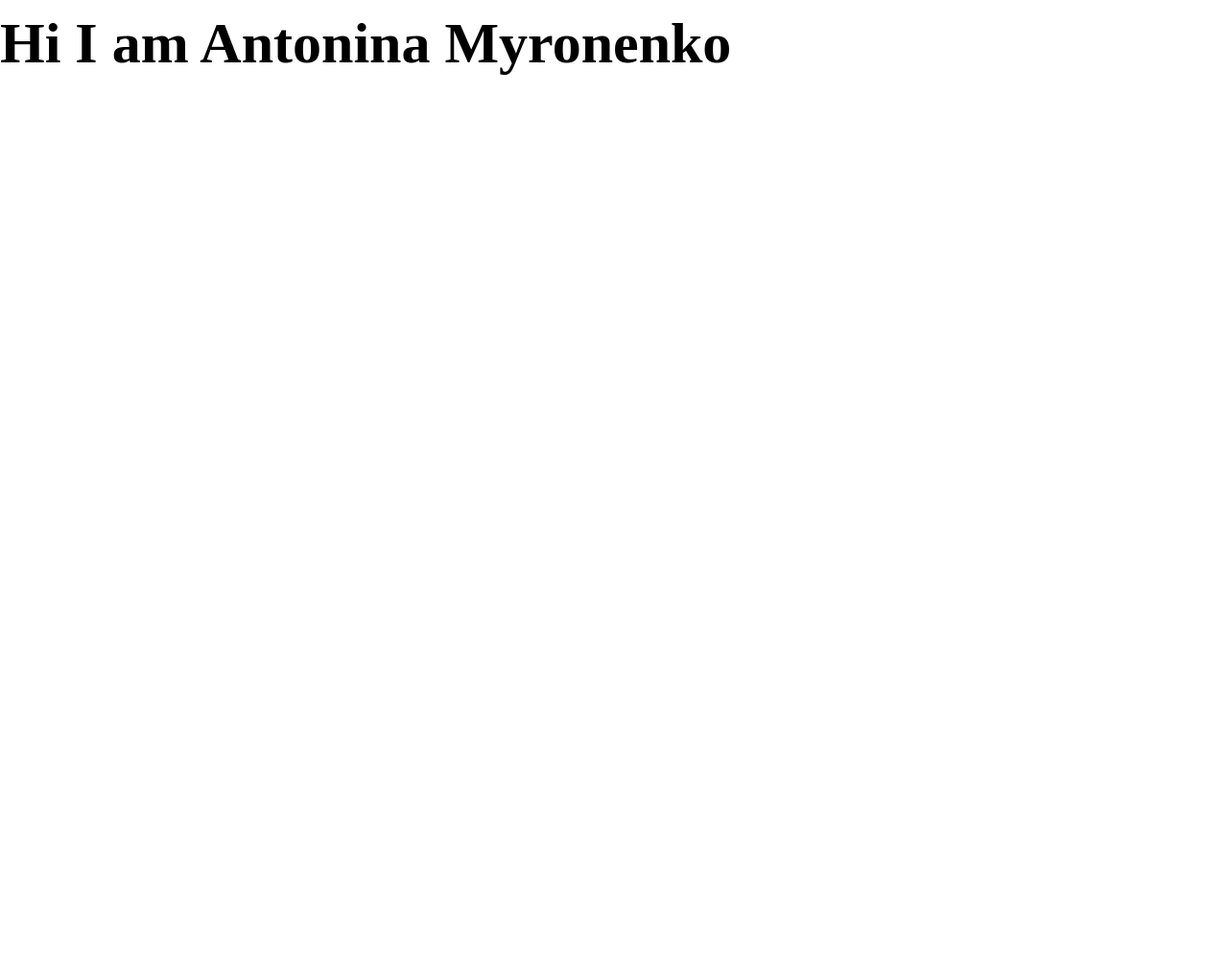
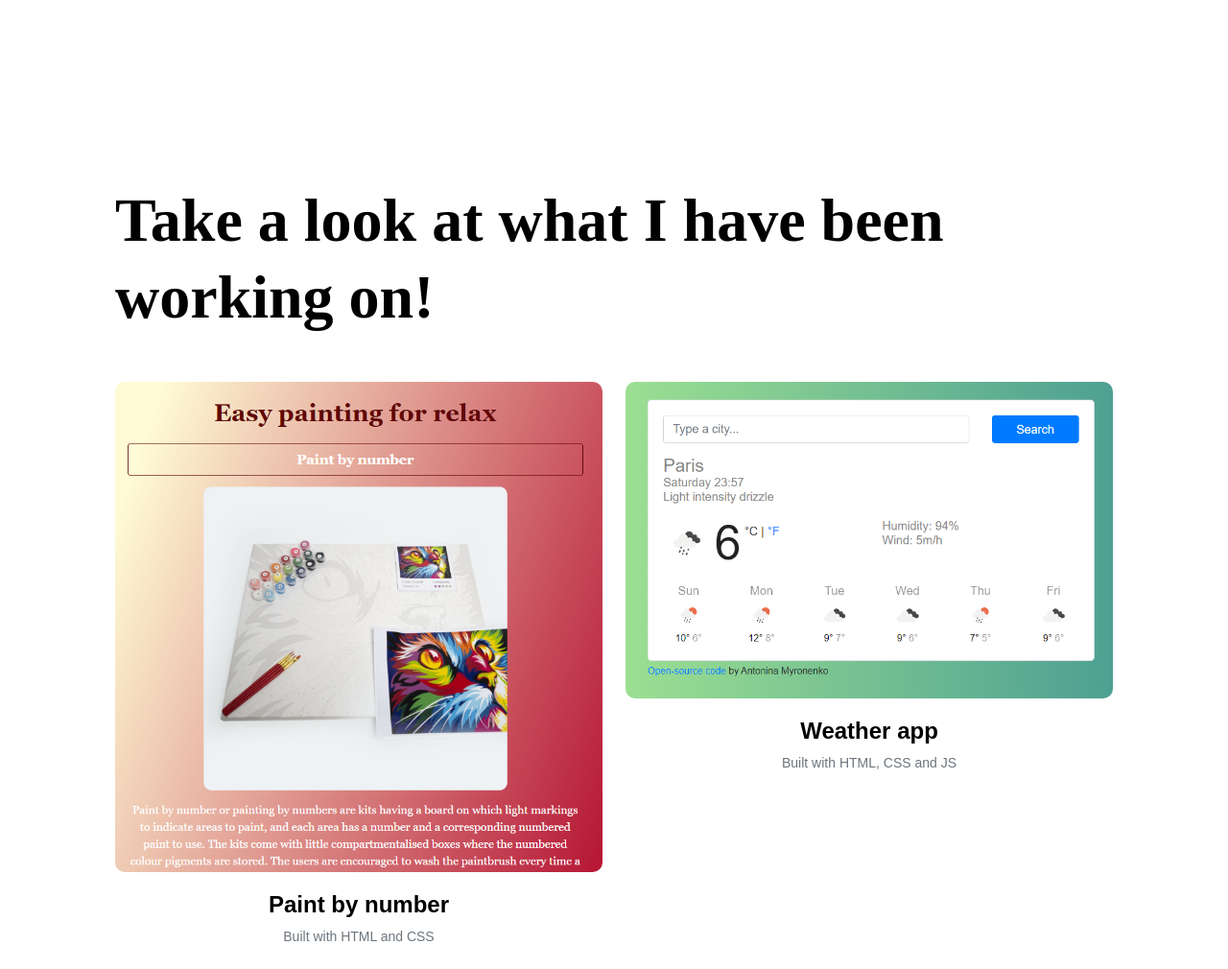
Before and after one commit to AntoninaMyr/my-portfolio, a plain HTML site: page work.html in a window 1280 px wide. Shown: the top 1010 px of the page at 96% size. Before the commit the page ends 800 px from the top, so only its background shows below. Drawn offline with nearby package versions, Linux system fonts and the light colour scheme.

Commit message:
Added page work

```diff
--- a/styles/style.css
+++ b/styles/style.css
@@ -43,21 +43,29 @@ p {
     font-size: 24px;
 }
 
-.about-section {
+.content-container {
     padding: 160px 20px;
 }
-.about-section h1 {
+.content h1 {
     font-size: 64px;
     line-height: 80px;
 }
 
-.about-section h2 {
+.content h2 {
     font-size: 18px;
     font-family: var(--default-font-family);
 }
 
-.about-section-content {
+.content {
     margin: 30px;
+}
+.content h3 {
+    font-size: 24px;
+    line-height: 1.5;
+    font-family: var(--default-font-family);
+}
+.content p {
+    font-size: 14px;
 }
 
 .btn-branding {
@@ -96,7 +104,7 @@ p {
     .hero {
         padding: 80px 20px;
     }
-    .about-section {
+    .content-container {
         text-align: center;
         padding: 0;
     }
--- a/work.html
+++ b/work.html
@@ -12,9 +12,26 @@
     <meta name="description"  content="Frontend developer girl 👧. Ukraine - Canada." />
 </head>
 <body>
-    <div class="content-container">
+    <div class="content-container container">
         <div class="content">
-            <h1 class="mb-4">Hi I am Antonina Myronenko</h1>
+            <h1 class="mb-5">Take a look at what I have been working on! </h1>
+            <div class="row">
+                <div class="col-6 mb-4">
+                    <img src="img/Paint.png" class="img-fluid mb-3" alt="" />
+                    <h3 class="text-center m-0">Paint by number</h3>
+                    <p class="text-center text-muted">Built with HTML and CSS</p>
+                </div>
+                <div class="col-6 mb-4">
+                    <img src="img/weather.png" class="img-fluid mb-3" alt="" />
+                    <h3 class="text-center m-0">Weather app</h3>
+                    <p class="text-center text-muted">Built with HTML, CSS and JS</p>
+                </div>
+                <div class="col-6 mb-4">
+                    <img src="img/cv1.png" class="img-fluid mb-3" alt="" />
+                    <h3 class="text-center m-0">CV</h3>
+                    <p class="text-center text-muted">Built with HTML and CSS</p>
+                </div>
+            </div>
         </div>
     </div>
 </body>
```
Also changed, not shown: about.html (+2 -2 lines).
